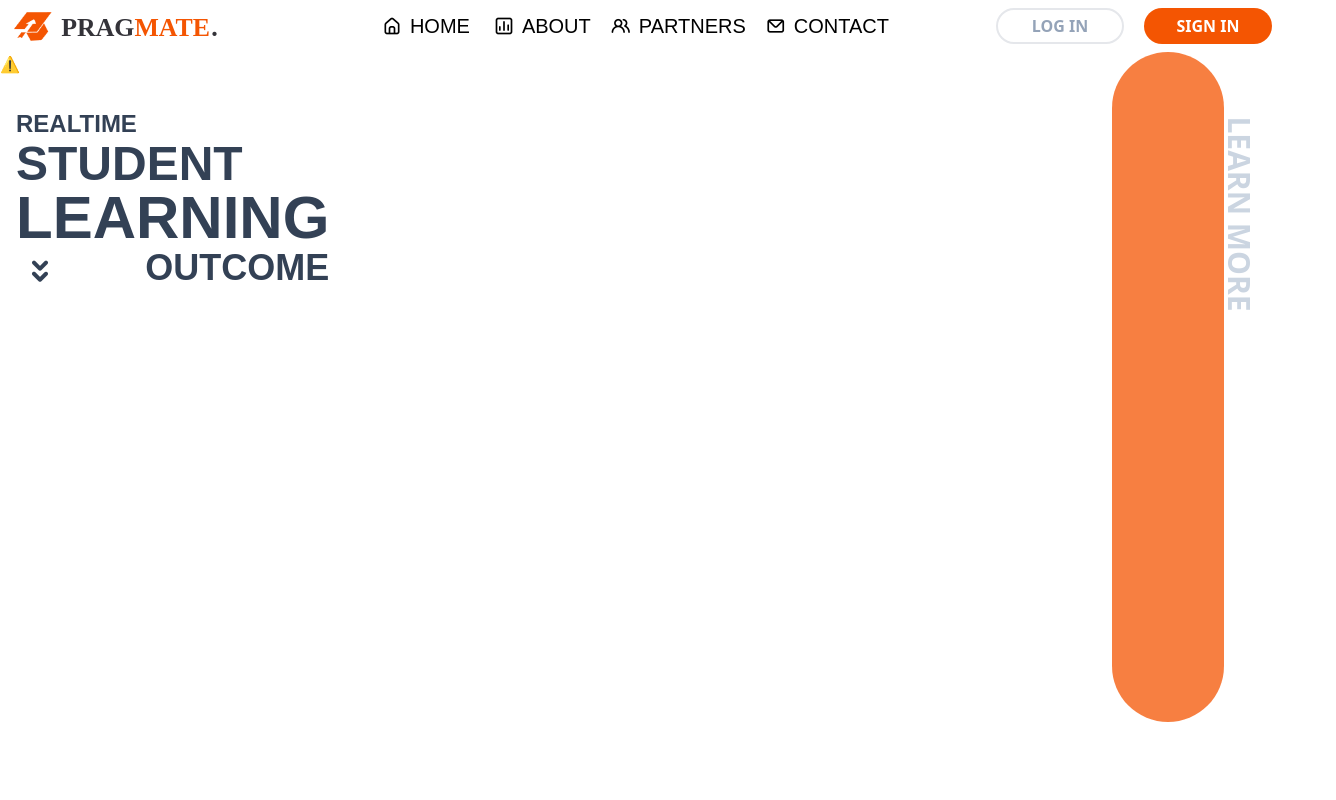
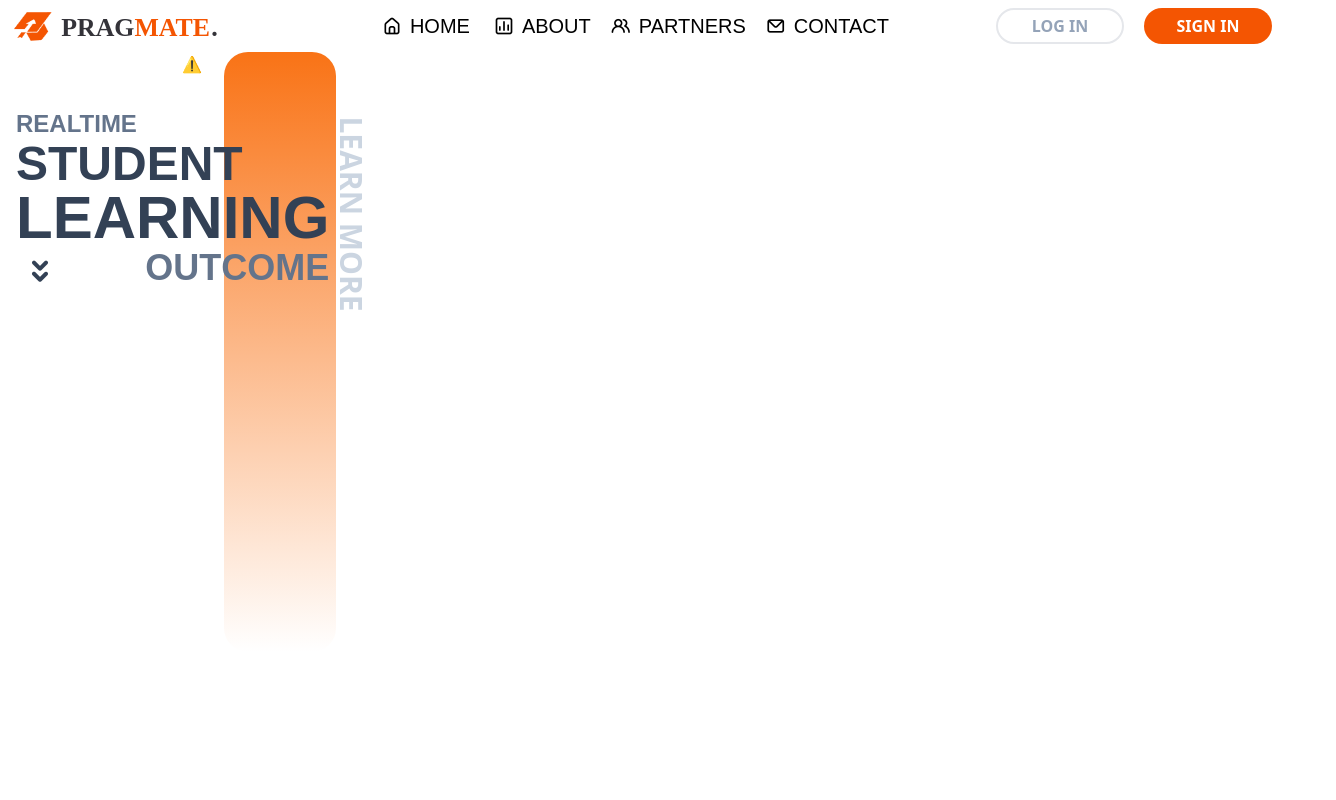
Before and after one commit to SubhranilRaha/Pragmate-Frontend, a React (Create React App) app: page / in a window 1280 px wide. Shown: the top 800 px of the page, 1336 px wide, since content can reach past the window. Built offline with nearby package versions, Linux system fonts and the light colour scheme; no server answers; the HTML template or start-up script is replaced by a standard one.

Commit message:
home changes

```diff
--- a/src/Components/Home/Home.js
+++ b/src/Components/Home/Home.js
@@ -4,22 +4,24 @@ import { Player, Controls } from '@lottiefiles/react-lottie-player';
 function Home() {
 
   return (
-    <div className='relative min-h-screen'>
+    <div className='relative min-h-screen w-96'>
+      <div className="flex items-center justify-center ">
+
       <div className="absolute -right-14 top-36">
         <a href="" className='flex flex-row items-end rotate-90 '>
-          <span className="text-3xl font-bold text-slate-300">LEARN MORE</span>
+          <span className="text-3xl font-bold -translate-y-2 text-slate-300">LEARN MORE</span>
         </a>
       </div>
 
-      <div className="absolute top-0 rounded-full opacity-75 min-height-75 w-28 h-14 right-14 bg-first">
+      <div className="absolute top-0 w-28 rounded-3xl min-height-75 h-14 right-12 bg-gradient-to-b from-orange-500">
       </div>
       <h1 className="absolute flex flex-col font-semibold left-4 top-14 text-slate-700">
-        <span className="text-2xl font-pops">REALTIME</span>
+        <span className="text-2xl font-pops text-slate-500">REALTIME</span>
         <span className="text-5xl font-pops">STUDENT</span>
         <span className="text-6xl font-pops">LEARNING</span>
         <div className="flex flex-row justify-between">
         <i class="uil uil-angle-double-down text-5xl font-bold font-pops"></i>
-        <span className="flex justify-end text-4xl font-pops">OUTCOME</span>
+        <span className="flex justify-end text-4xl font-pops text-slate-500">OUTCOME</span>
         </div>
       </h1>
       <Player className='relative top-64 right-1'
@@ -29,6 +31,7 @@ function Home() {
         style={{ height: '360px', width: '360px' }}
 >
 </Player>
+      </div>
 
     </div>
   )
--- a/src/index.css
+++ b/src/index.css
@@ -28,6 +28,6 @@
         @apply transform -translate-y-6 text-white bg-first py-2 px-3 rounded-full
     }
     .min-height-75{
-        min-height:670px;
+        min-height:600px;
     }
 }
```
